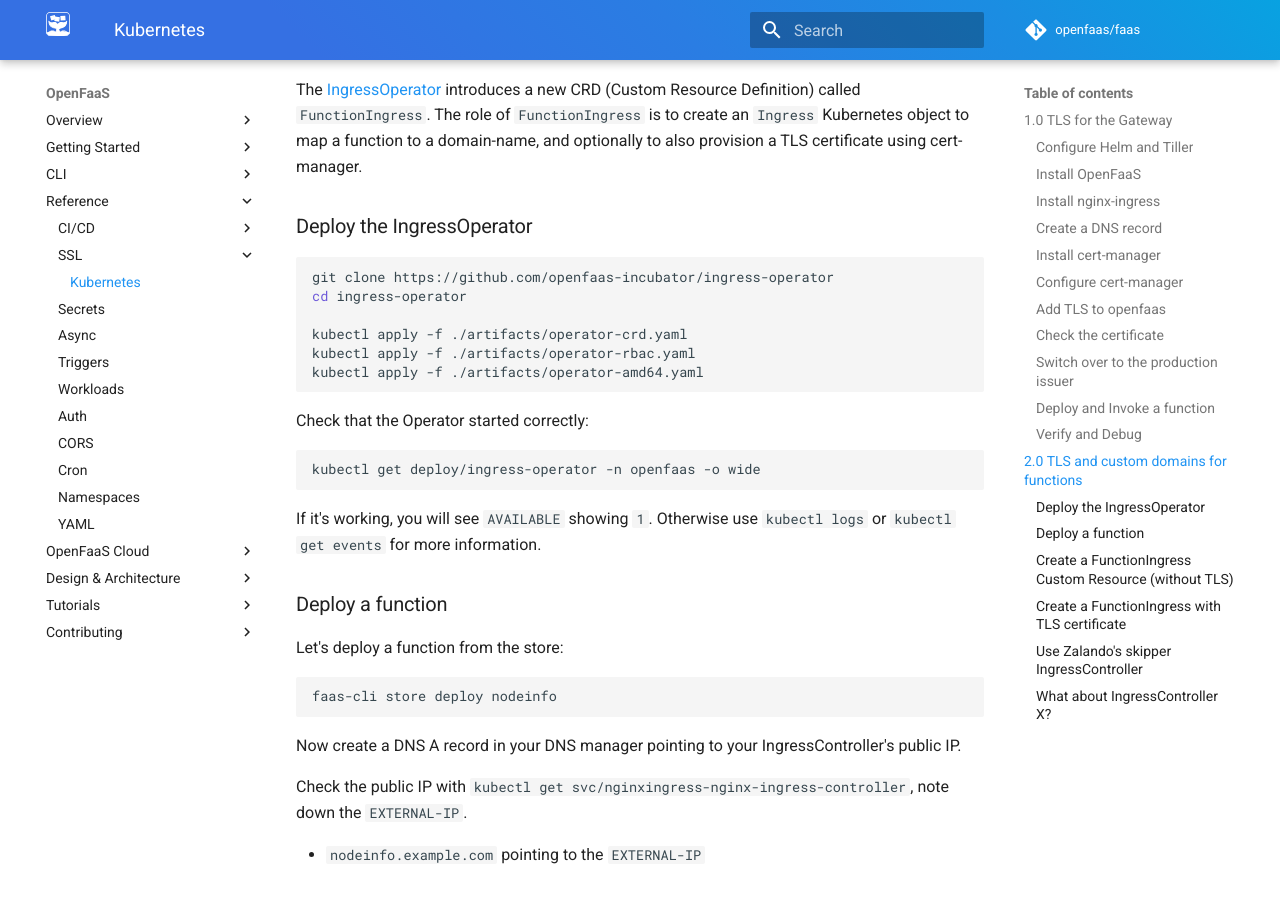
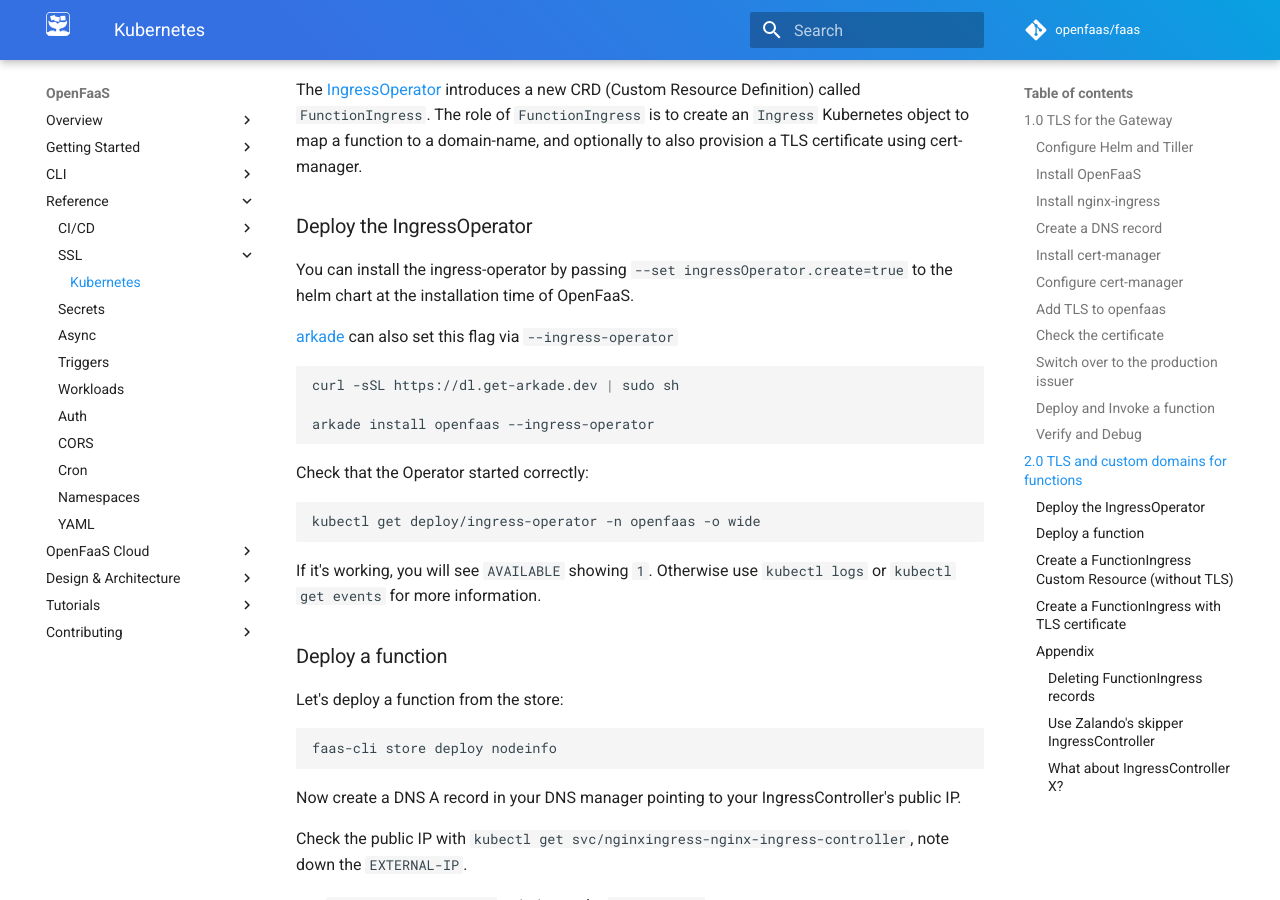
Before and after one commit to openfaas/docs, an MkDocs documentation site: the page built from docs/reference/ssl/kubernetes-with-cert-manager.md, in a window 1280 px wide and 900 px high, scrolled down 6043 px. Built offline with MkDocs 1.6.1 and Material for MkDocs 9.7.7, drawn with Linux system fonts in a browser that asks for light colours; comment, search, counter and statistics services are not loaded; some of the changed text lies outside the part shown.

Commit message:
Install FunctionIngress via helm / arkade
Signed-off-by: Alex Ellis (OpenFaaS Ltd) <alexellis2@gmail.com>

````diff
--- a/docs/reference/ssl/kubernetes-with-cert-manager.md
+++ b/docs/reference/ssl/kubernetes-with-cert-manager.md
@@ -257,13 +257,14 @@ The [IngressOperator](https://github.com/openfaas-incubator/ingress-operator) in
 
 ### Deploy the IngressOperator
 
+You can install the ingress-operator by passing `--set ingressOperator.create=true` to the helm chart at the installation time of OpenFaaS.
+
+[arkade](https://get-arkade.dev/) can also set this flag via `--ingress-operator`
+
 ```sh
-git clone https://github.com/openfaas-incubator/ingress-operator
-cd ingress-operator
+curl -sSL https://dl.get-arkade.dev | sudo sh
 
-kubectl apply -f ./artifacts/operator-crd.yaml
-kubectl apply -f ./artifacts/operator-rbac.yaml
-kubectl apply -f ./artifacts/operator-amd64.yaml
+arkade install openfaas --ingress-operator
 ```
 
 Check that the Operator started correctly:
@@ -345,7 +346,19 @@ Verify that the `Certificate` record was created:
 kubectl get cert -n openfaas
 ```
 
-### Use Zalando's skipper IngressController
+### Appendix
+
+#### Deleting FunctionIngress records
+
+You can see the `FunctionIngress` records via:
+
+```bash
+kubectl get fni -n openfaas
+```
+
+Then delete one if you need to via: `kubectl delete fni/name -n openfaas`.
+
+#### Use Zalando's skipper IngressController
 
 [Zalando's skipper IngressController](https://github.com/zalando/skipper) is also supported. To switch over simply add the following to your YAML definition:
 
@@ -354,10 +367,9 @@ spec:
   ingressType: "skipper"
 ```
 
-### What about IngressController X?
+#### What about IngressController X?
 
 Feel free to raise a feature request for your IngressController on the [GitHub repo](https://github.com/openfaas-incubator/ingress-operator).
-
 
 [k8s-rbac]: https://kubernetes.io/docs/reference/access-authn-authz/rbac/
 [helm]: https://helm.sh
````
